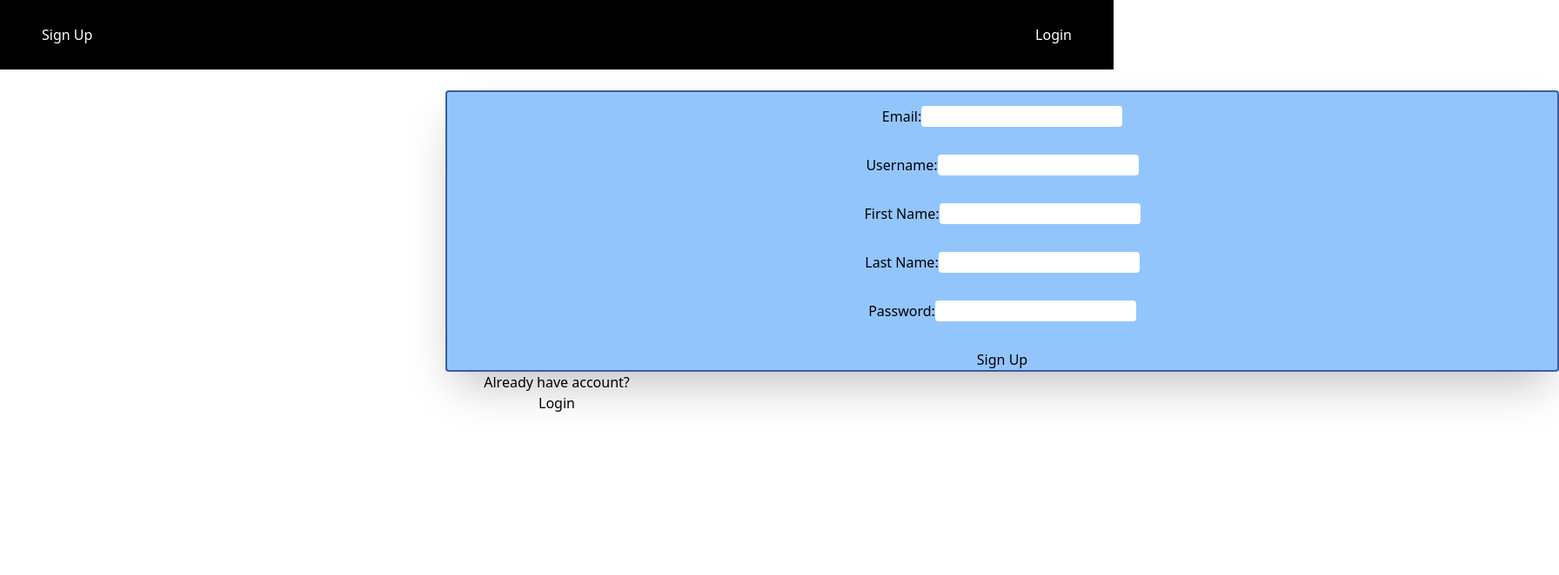
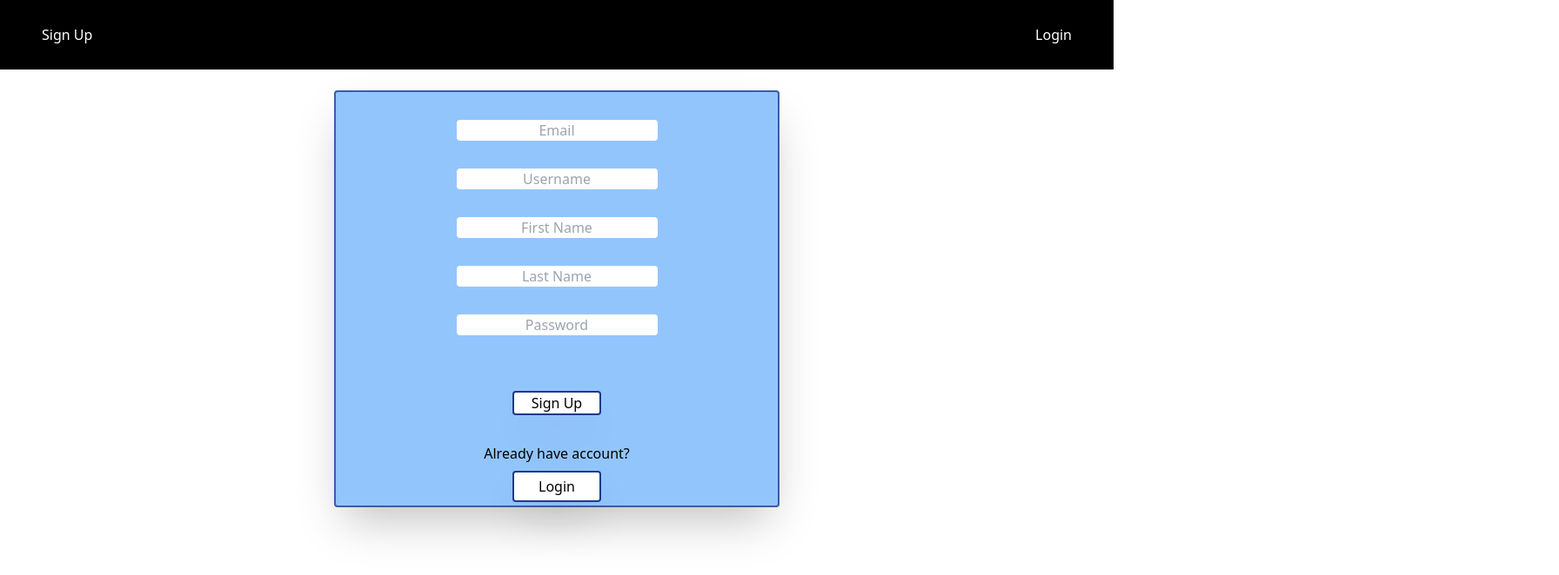
Before and after one commit to Simaodosreislima/project-3-client, a React (Create React App) app: page /signup in a window 1280 px wide. Shown: the top 662 px of the page at 87% size, 1792 px wide, since content can reach past the window. Built offline with nearby package versions, Linux system fonts and the light colour scheme.

Commit message:
styles and edit profile route

```diff
--- a/src/App.js
+++ b/src/App.js
@@ -7,7 +7,7 @@ import LoginPage from './pages/LoginPage';
 import MainPage from './pages/MainPage';
 import Private from './components/Navbar/Private/Private';
 import ProfilePage from './pages/ProfilePage';
-/* import ProfileEdit from './pages/ProfileEdit'; */
+import ProfileEdit from './pages/ProfileEdit';
 import Matches from './pages/Matches';
 import Anon from "./components/Navbar/Anon/Anon"
 import React from "react"
@@ -33,10 +33,10 @@ function App() {
           element={<Private>
             <ProfilePage />
           </Private>} />
-        {/*   <Route path="/user-profile/:id/edit"
+        <Route path="/user-profile/:id/edit"
           element={<Private>
             <ProfileEdit />
-          </Private>} /> */}
+          </Private>} />
         <Route path="/matches"
           element={<Private>
             <Matches />
--- a/src/components/Navbar/Navbar.jsx
+++ b/src/components/Navbar/Navbar.jsx
@@ -6,7 +6,7 @@ import { AuthContext } from "../../context/auth.context"
 function Navbar() {
   const { loggedIn, user, logout } = useContext(AuthContext);
   return (
-    <nav className="box-border w-full h-20 px-4 bg-black text-white container flex justify-between items-center md:w-screen md:px-12 md:flex flex-row md:justify-">
+    <nav className="box-border w-full h-20 px-8 bg-black text-white container flex justify-between items-center md:w-screen md:px-12 md:flex flex-row md:justify-">
 
       {loggedIn && (
         <>
--- a/src/pages/LoginPage.jsx
+++ b/src/pages/LoginPage.jsx
@@ -38,32 +38,40 @@ function LoginPage() {
         navigate('/main');
       })
       .catch((err) => {
-        setErrorMessage(err.response.data);
+        setErrorMessage(err.response.data.message);
       })
   };
 
   return (
-    <div className="LoginPage">
-      <h1>Login</h1>
+    <div className="h-screen w-screen box-border container flex flex-col items-center md:w-auto md:text-center md:items-center ">
 
-      <form onSubmit={handleLoginSubmit}>
-        <label>Email:</label>
+
+      <form onSubmit={handleLoginSubmit} className="h-4/5 w-full bg-blue-300 rounded md:mt-6  md:w-2/5 md:h-3/5 border-solid border-blue-900 border-2 box-border border-opacity-75 shadow-2xl ">
+        <div className="flex flex-row justify-center mt-8 mb-8 box-border">
           <input
             type="email"
             name="email"
             value={email}
             onChange={handleEmail}
+            placeholder="Email"
+            className="rounded text-center"
           />
 
-        <label>Password:</label>
+        </div>
+        <div className="flex flex-row justify-center mt-8 mb-8 box-border">
           <input
             type="password"
             name="password"
             value={password}
             onChange={handlePassword}
+            placeholder="Password"
+            className="rounded text-center"
           />
+        </div>
 
-        <button type="submit">Login</button>
+        <div className="w-full flex flex-row items-center justify-center">
+          <button type="submit" className="bg-white w-1/5 md:w-1/5 rounded mt-8 border-2 border-solid border-blue-900 shadow-2xl hover:bg-sky-700 hover:text-white hover:border-white">Login</button>
+        </div>
       </form>
       {errorMessage && <p className="error-message">{errorMessage}</p>}
 
--- a/src/pages/ProfileEdit.jsx
+++ b/src/pages/ProfileEdit.jsx
@@ -1,9 +1,12 @@
-/* import { useState, useEffect } from 'react';
+import { useState, useEffect, useContext } from 'react';
 import axios from 'axios';
 import { useParams, useNavigate } from 'react-router-dom';
 import React from "react";
+import { AuthContext } from '../context/auth.context';
+
 
 function ProfileEdit() {
+  const { logout } = useContext(AuthContext)
   const [videos, setVideos] = useState('');
   const [description, setDescription] = useState('');
   const [profileImage, setProfileImage] = useState('');
@@ -50,7 +53,7 @@ function ProfileEdit() {
         setVideos('');
         setDescription('');
         setProfileImage('')
-        navigate(`api/user`);
+        navigate(`/main`);
       })
       .catch((err) => console.log(err));
   };
@@ -63,14 +66,13 @@ function ProfileEdit() {
           Authorization: `Bearer ${storedToken}`,
         },
       });
+      logout()
       navigate('/');
+
     } catch (error) {
       console.log(error);
     }
   };
-  useEffect(() => {
-    deleteProfile();
-  }, [])
 
   return (
     <div className="EditProfilePage">
@@ -78,13 +80,13 @@ function ProfileEdit() {
 
       <form onSubmit={handleSubmit}>
         <label htmlFor="videos">videos</label>
-        <input type="file" name="videos" value={videos} onChange={handleVideos} />
+        <input type="file" name="videos" onChange={handleVideos} />
 
         <label htmlFor="description"> Description</label>
+        <label htmlFor="description"> Description</label>
         <input type="text" name="description" value={description} onChange={handleDescription} />
-        <label htmlFor="description"> Description</label>
 
-        <input type="file" name="profileImage" value={profileImage} onChange={handleProfileImage} />
+        <input type="file" name="profileImage" onChange={handleProfileImage} />
         <button type="submit">Edit Profile</button>
       </form>
 
@@ -93,4 +95,4 @@ function ProfileEdit() {
   );
 }
 
-export default ProfileEdit; */
+export default ProfileEdit;
--- a/src/pages/ProfilePage.jsx
+++ b/src/pages/ProfilePage.jsx
@@ -1,22 +1,24 @@
 import React from 'react';
-import { useEffect, useState/* , useContext */ } from "react"
+import { useEffect, useState, useContext } from "react"
 import { useParams, Link } from "react-router-dom";
-/* import { AuthContext } from "../context/auth.context"; */
+import { AuthContext } from "../context/auth.context";
 import axios from "axios";
 function ProfilePage() {
 
   const [userDetails, setUserDetails] = useState(null);
   const { id } = useParams();
+  const { user } = useContext(AuthContext)
 
 
   const getUserDetails = async () => {
     try {
       const storedToken = localStorage.getItem('authToken');
-      let response = await axios.get(`${process.env.REACT_APP_API_URL}/api/user/${id}`, {
+      let response = await axios.get(`${process.env.REACT_APP_API_URL}/api/user/${user._id}`, {
         headers: {
           Authorization: `Bearer ${storedToken}`,
         },
       });
+      console.log(response.data)
       setUserDetails(response.data)
     } catch (error) {
       console.log(error);
--- a/src/pages/SignupPage.jsx
+++ b/src/pages/SignupPage.jsx
@@ -37,68 +37,76 @@ function SignupPage() {
 
 
   return (
-    <div className="h-3/5 m-auto box-border container flex flex-col  md:w-1/5 md:m-auto text-center">
+    <div className="h-screen w-screen box-border container flex flex-col items-center md:w-auto md:text-center md:items-center ">
 
 
-      <form onSubmit={handleSubmit} className="h-4/5  bg-blue-300 rounded md:mt-6 w-screen border-solid border-blue-900 border-2 box-border border-opacity-75 shadow-2xl">
-        <div className="flex flex-row justify-center mt-4 mb-8 box-border">
-          <label>Email:</label>
+      <form onSubmit={handleSubmit} className="h-4/5 w-full bg-blue-300 rounded md:mt-6  md:w-2/5 md:h-3/5 border-solid border-blue-900 border-2 box-border border-opacity-75 shadow-2xl ">
+        <div className="flex flex-row justify-center mt-8 mb-8 box-border">
+          {/*   <label>Email:</label> */}
           <input
             type="email"
             name="email"
             value={email}
             onChange={handleEmail}
-            className="rounded"
+            placeholder="Email"
+            className="rounded text-center"
           />
         </div>
         <div className="flex flex-row justify-center mt-4 mb-8 box-border">
-          <label>Username:</label>
+          {/*    <label>Username:</label> */}
           <input
             type="text"
             name="name"
             value={username}
             onChange={handleUserName}
-            className="rounded"
+            placeholder="Username"
+            className="rounded text-center"
           />
         </div>
         <div className="flex flex-row justify-center mt-4 mb-8">
-          <label>First Name:</label>
+          {/*  <label>First Name:</label> */}
           <input
             type="text"
             name="name"
             value={firstName}
             onChange={handleFirstName}
-            className="rounded"
+            placeholder="First Name"
+            className="rounded text-center"
           />
         </div>
         <div className="flex flex-row justify-center mt-4 mb-8">
-          <label>Last Name:</label>
+          {/* <label>Last Name:</label> */}
           <input
             type="text"
             name="name"
             value={lastName}
             onChange={handleLastName}
-            className="rounded"
+            placeholder="Last Name"
+            className="rounded text-center"
           />
         </div>
         <div className="flex flex-row justify-center mt-4 mb-8" >
-          <label>Password:</label>
+          {/*        <label>Password:</label> */}
           <input
             type="password"
             name="password"
             value={password}
             onChange={handlePassword}
-            className="rounded"
+            placeholder="Password"
+            className="rounded text-center"
           />
         </div>
-
-        <button type="submit">Sign Up</button>
+        <div className="w-full flex flex-row items-center justify-center">
+          <button type="submit" className="bg-white w-1/5 md:w-1/5 rounded mt-8 border-2 border-solid border-blue-900 shadow-2xl hover:bg-sky-700 hover:text-white hover:border-white">Sign Up</button>
+        </div>
+        <div className="w-full flex flex-col mt-8 items-center justify-center">
+          <p>Already have account?</p>
+          <Link to={"/login"} className="bg-white w-1/5 md:w-1/5 rounded text-center mt-2 p-1 border-2 border-solid border-blue-900 shadow-2xl hover:bg-sky-700 hover:text-white hover:border-white"> Login</Link>
+        </div>
       </form>
 
       {errorMessage && <p className="error-message">{errorMessage}</p>}
 
-      <p>Already have account?</p>
-      <Link to={"/login"}> Login</Link>
     </div>
   )
 }
```
Lines whose indentation alone changed are shown as unchanged.
